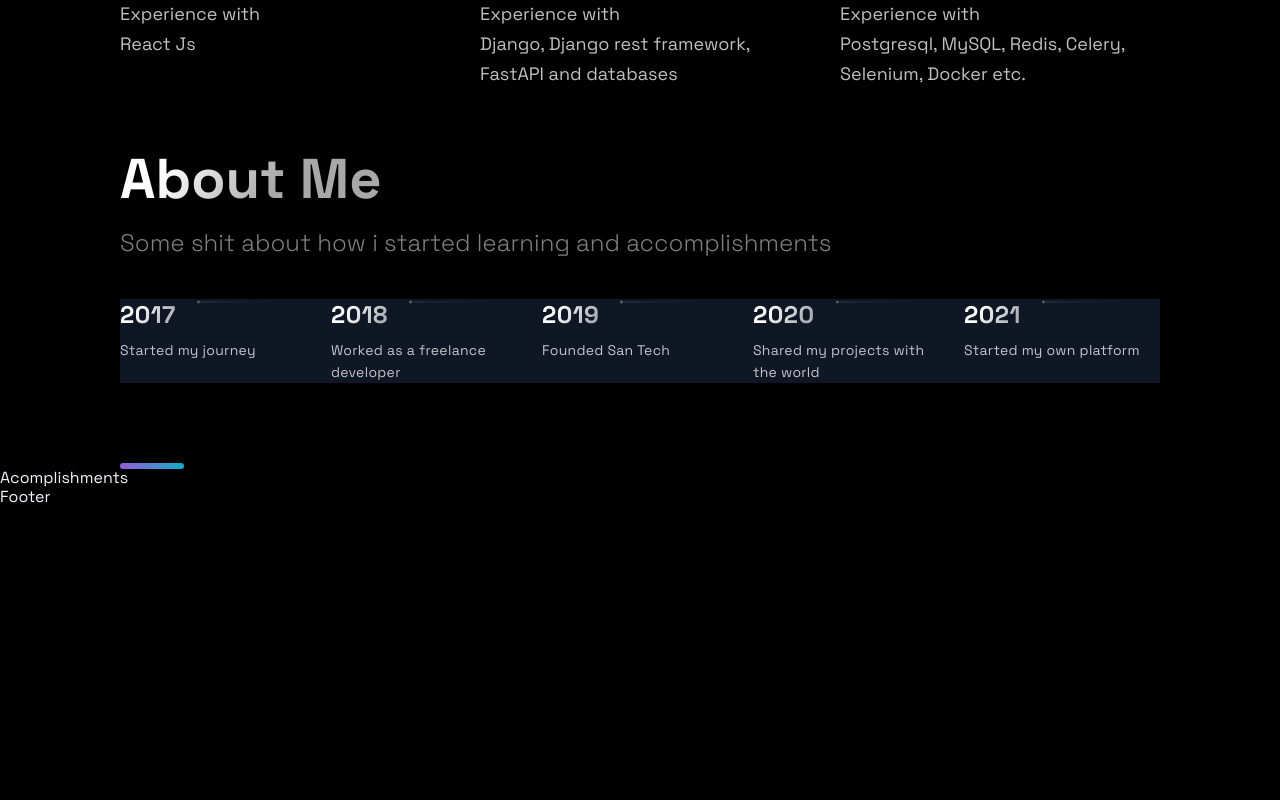
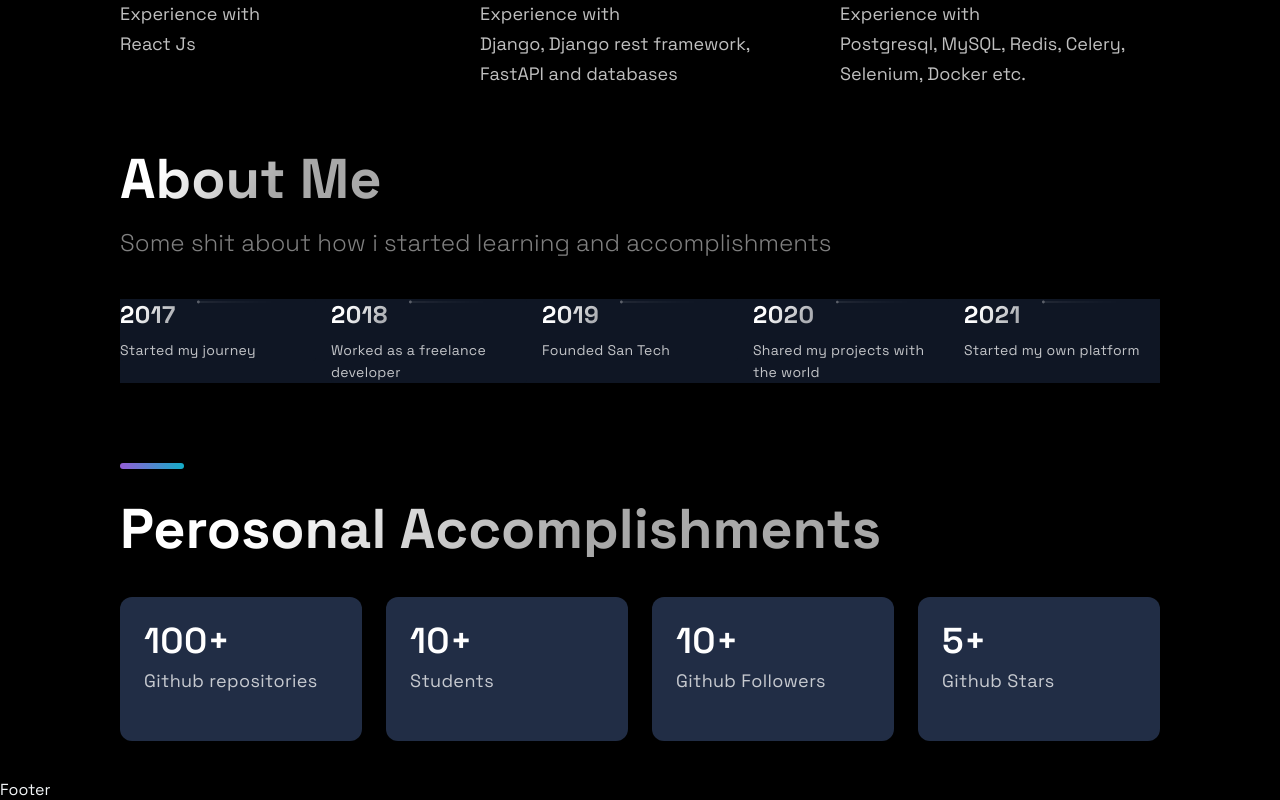
Before and after one commit to skynette/my-portfolio-website, a Next.js app: page / in a window 1280 px wide. Shown: the part 2734-3534 px from the top of the page. Before the commit the page ends 3241 px from the top, so only its background shows below. Built offline with nearby package versions, Linux system fonts and the light colour scheme.

Commit message:
accomplishments section done

```diff
--- a/src/components/Acomplishments/Acomplishments.js
+++ b/src/components/Acomplishments/Acomplishments.js
@@ -4,16 +4,26 @@
 import { Box, Boxes, BoxNum, BoxText } from './AcomplishmentsStyles';
 
 const data = [
-  { number: 20, text: 'Open Source Projects'},
-  { number: 1000, text: 'Students', },
-  { number: 1900, text: 'Github Followers', },
-  { number: 5000, text: 'Github Stars', }
+  { number: 100, text: 'Github repositories'},
+  { number: 10, text: 'Students', },
+  { number: 10, text: 'Github Followers', },
+  { number: 5, text: 'Github Stars', }
 ];
 
 const Acomplishments = () => (
-  <div>
-    Acomplishments
-  </div>
+  <Section>
+    <SectionTitle>
+      Perosonal Accomplishments
+    </SectionTitle>
+    <Boxes>
+      {data.map((card, index) =>(
+        <Box key={index}>
+          <BoxNum>{card.number}+</BoxNum>
+          <BoxText>{card.text}</BoxText>
+        </Box>
+      ))}
+    </Boxes>
+  </Section>
 );
 
 export default Acomplishments;
```
